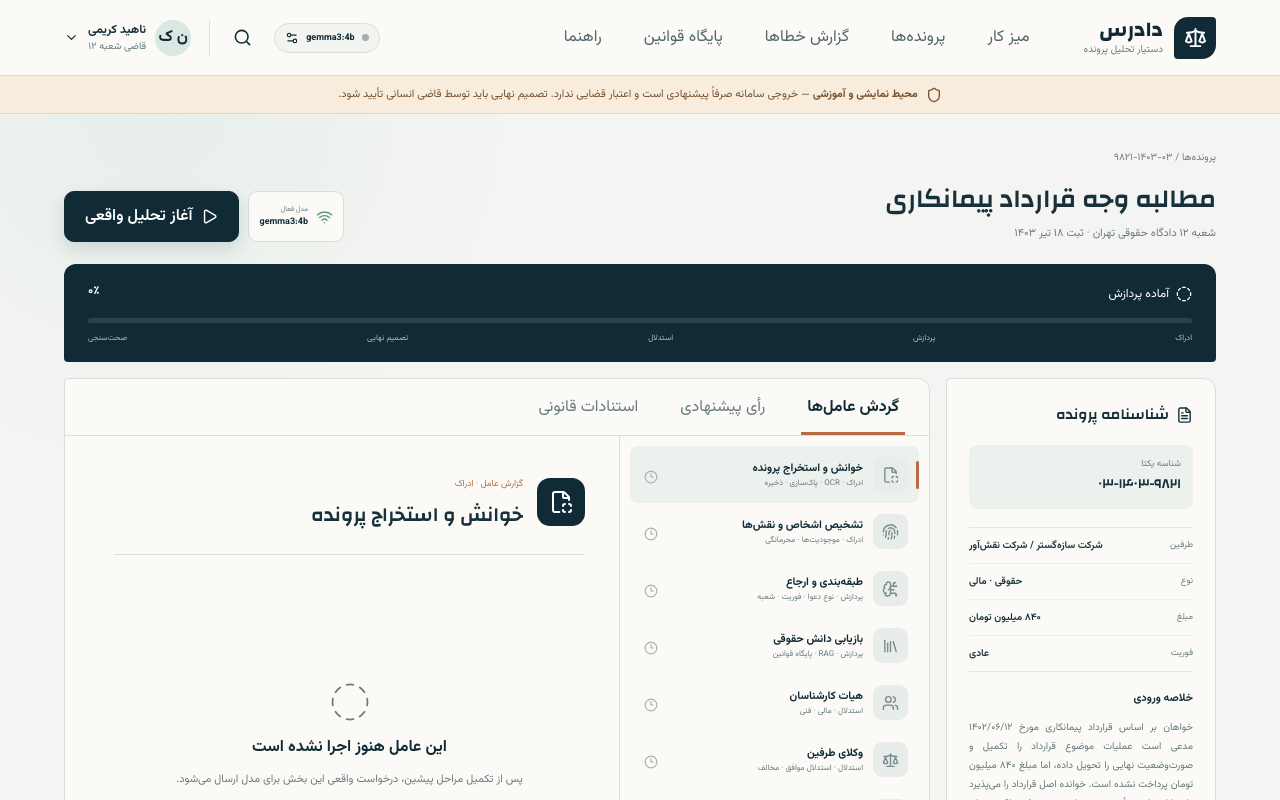
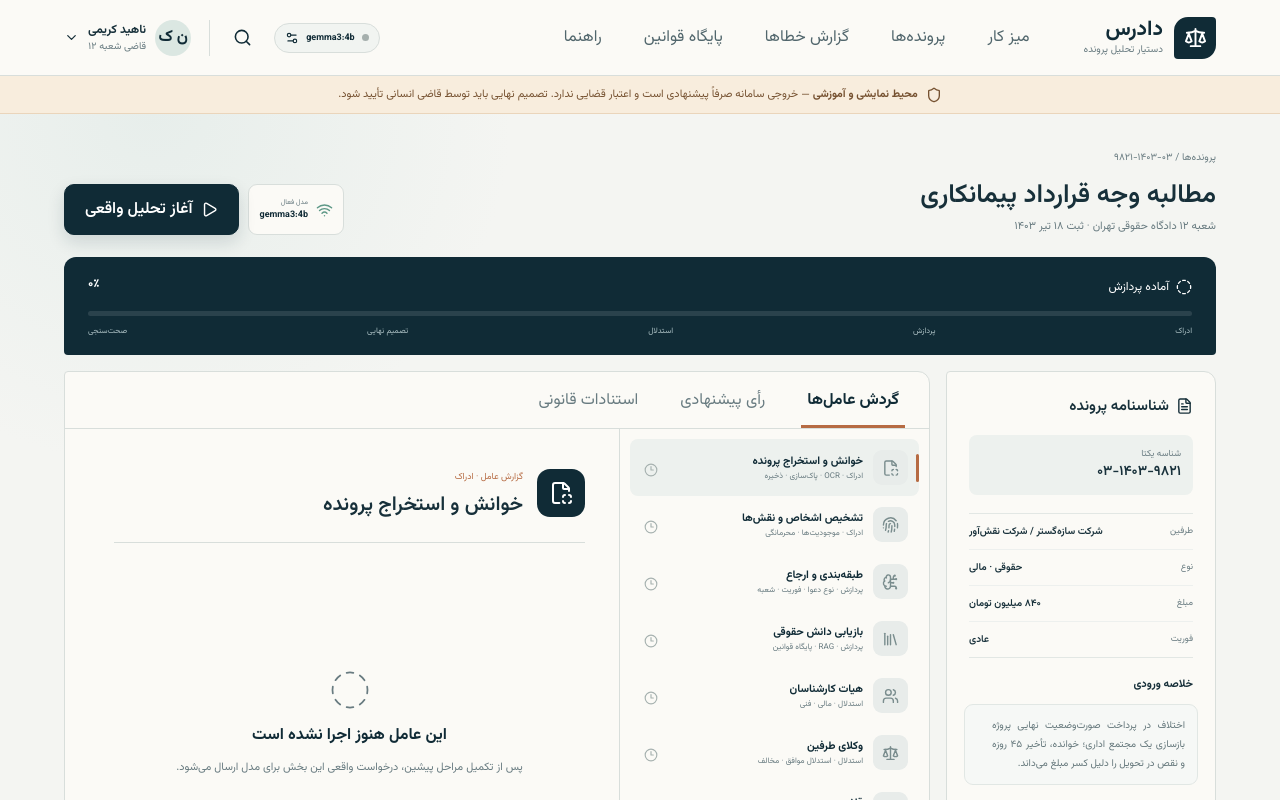
Before and after one commit to Aliamoo79/dadras, a React (Vite) app: page / in a window 1280 px wide. Both pictures are taken after a click on the button "پرونده‌ها". Shown: the top 800 px of the page. Built offline with nearby package versions, Linux system fonts and the light colour scheme.

Commit message:
Bundle Persian font and contain case summary

```diff
--- a/package.json
+++ b/package.json
@@ -14,6 +14,7 @@
     "preview": "vite preview"
   },
   "dependencies": {
+    "@fontsource-variable/vazirmatn": "^5.3.0",
     "@vitejs/plugin-react": "latest",
     "express": "latest",
     "lucide-react": "latest",
--- a/src/App.tsx
+++ b/src/App.tsx
@@ -322,7 +322,7 @@ function Workspace({ caseData, activeStep, progress, paused, finished, selectedA
         <h2><FileText/> شناسنامه پرونده</h2>
         <div className="case-id"><small>شناسه یکتا</small><b>{caseData.id}</b></div>
         <dl><div><dt>طرفین</dt><dd>{caseData.parties}</dd></div><div><dt>نوع</dt><dd>{caseData.category}</dd></div><div><dt>مبلغ</dt><dd>{caseData.amount}</dd></div><div><dt>فوریت</dt><dd>{caseData.urgency}</dd></div></dl>
-        <h3>خلاصه ورودی</h3><p>{caseData.narrative}</p>
+        <h3>خلاصه ورودی</h3><p>{caseData.summary}</p>
         <button className="text-btn">مشاهده سند ورودی <ChevronLeft size={15}/></button>
       </aside>
 
--- a/src/answer.css
+++ b/src/answer.css
@@ -1,3 +1,8 @@
+.app-shell, button, input, textarea, select { font-family: "Vazirmatn Variable", "Vazirmatn", Tahoma, sans-serif; }
+.brand strong, .hero h1, .dossier-header b, .section-heading h2, .case-number, .case-card h3, .workspace-head h1, .case-sidebar h2, .case-id b, .detail-title h2, .document h2, .document h3, .citation-summary strong, .citations h3, .modal h2, .logs-head h1, .log-stats b { font-family: "Vazirmatn Variable", "Vazirmatn", Tahoma, sans-serif; }
+.case-sidebar { min-width: 0; align-self: start; overflow: hidden; }
+.case-sidebar > p { max-height: 250px; margin: 8px -5px 6px; padding: 11px 12px; overflow-y: auto; overflow-x: hidden; overscroll-behavior: contain; overflow-wrap: anywhere; white-space: normal; border: 1px solid #e1e7e4; border-radius: 9px; background: #f6f8f6; scrollbar-gutter: stable; }
+.case-sidebar dd, .case-sidebar b { min-width: 0; overflow-wrap: anywhere; }
 .agent-row,
 .agent-copy { min-width: 0; }
 .agent-row { overflow: hidden; }
--- a/src/main.tsx
+++ b/src/main.tsx
@@ -1,6 +1,7 @@
 import React from 'react'
 import ReactDOM from 'react-dom/client'
 import App from './App'
+import '@fontsource-variable/vazirmatn'
 import './styles.css'
 import './answer.css'
 
```
Also changed, not shown: src/styles.css, 1 other file (tests, documents, lock files or other folders).
